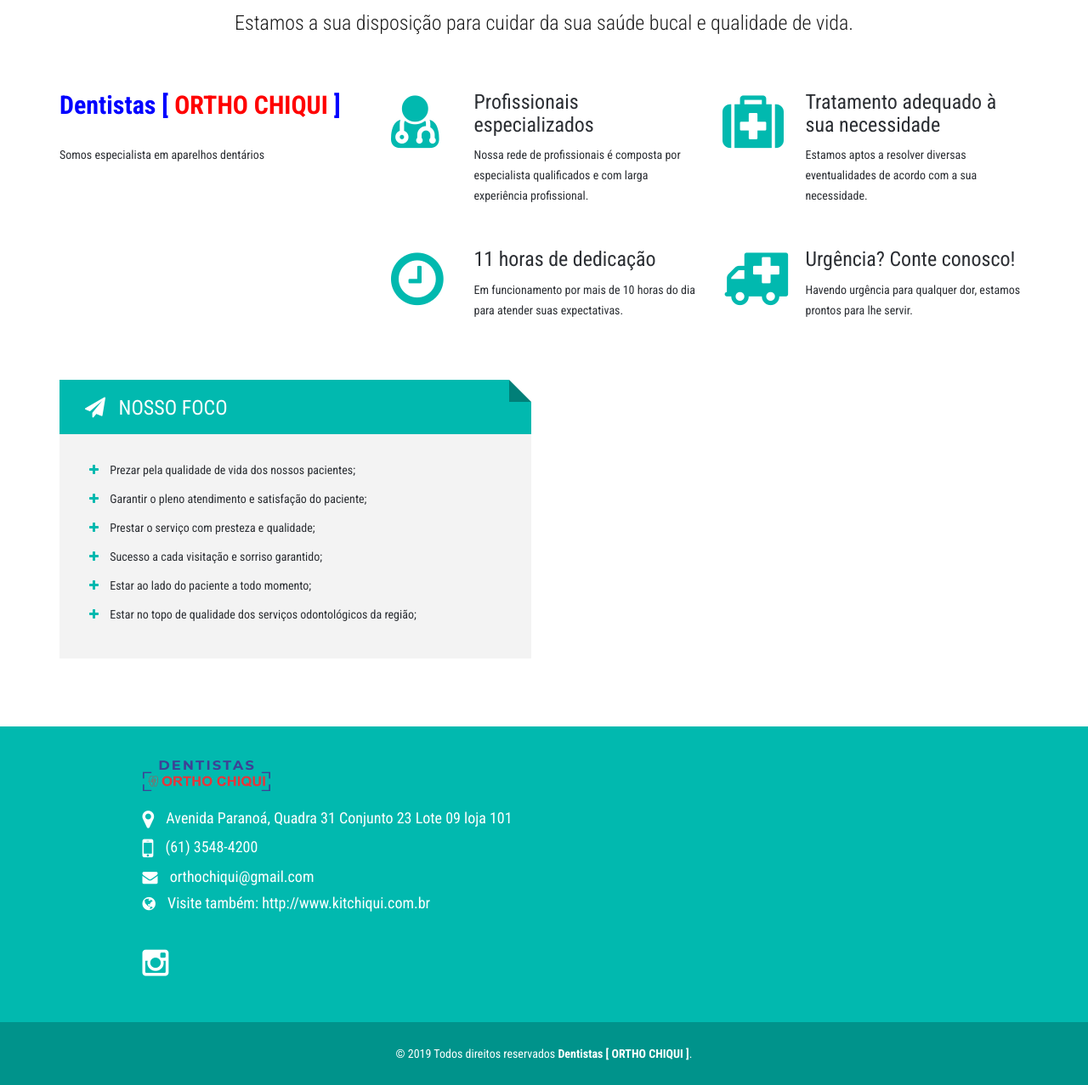
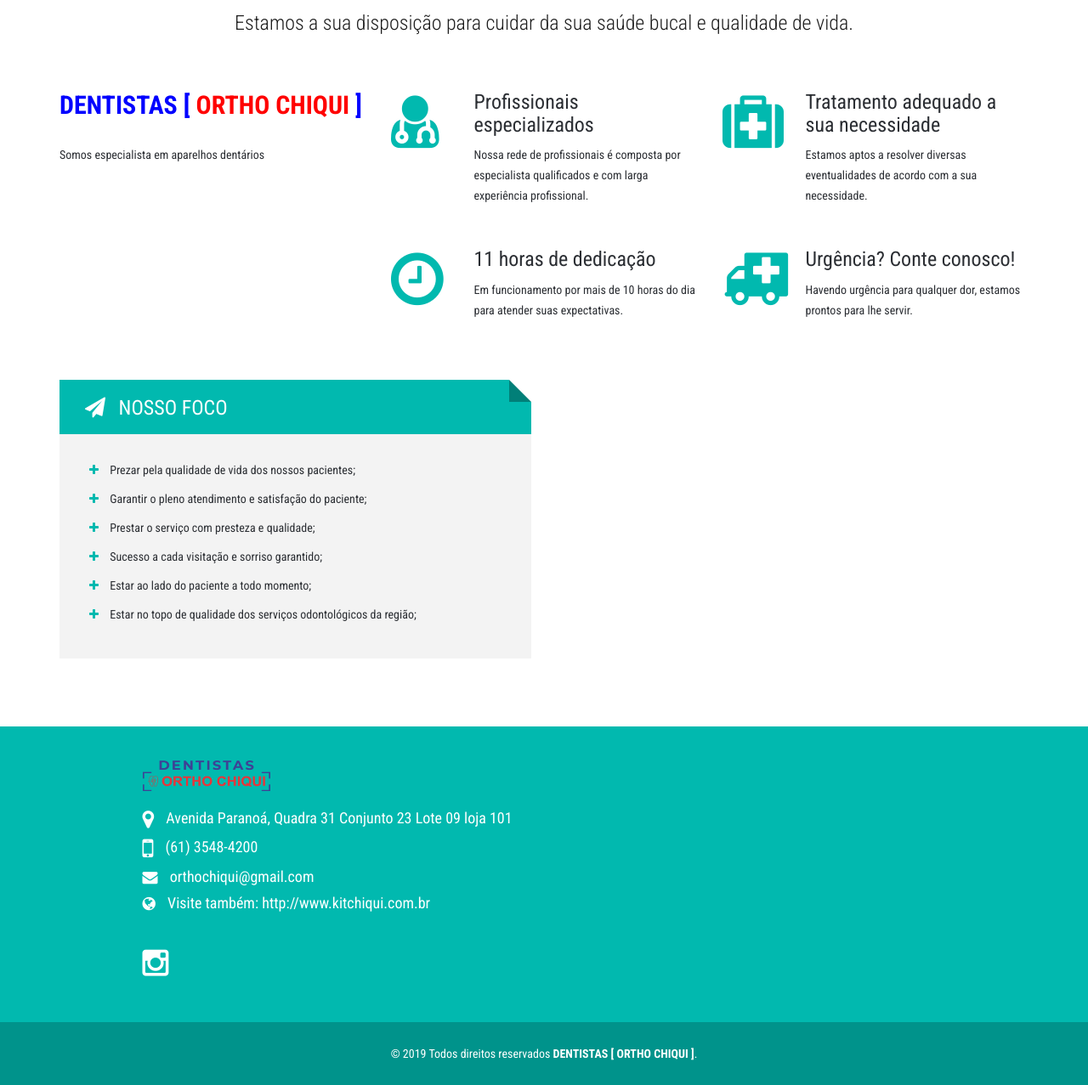
Before and after one commit to juniorots/orthochiqui, a website: page public/index.html in a window 1280 px wide. Shown: the part 1303-2580 px from the top of the page at 85% size. Drawn offline with Linux system fonts and the light colour scheme; some packages are replaced by stand-ins of ours; a web font is replaced by a local one.

Commit message:
Tratando desenvolvimento site Dentistas [ ORTHO CHIQUI ]

```diff
--- a/public/index.html
+++ b/public/index.html
@@ -8,7 +8,7 @@
 		<meta name="description" content="">
 		<meta name="author" content="">
 
-		<title>Dentistas [ ORTHO CHIQUI ]</title>
+		<title>DENTISTAS [ ORTHO CHIQUI ]</title>
 
 		<!-- Bootstrap -->
 		<link href="css/bootstrap.min.css" rel="stylesheet">
@@ -49,7 +49,7 @@
 			<div class="top-bar hidden-xs">
 				<div class="container">
 					<ul class="list-unstyled list-inline clearfix">
-						<li class="pull-left">Dentistas [ ORTHO CHIQUI ]</li>
+						<li class="pull-left">DENTISTAS [ ORTHO CHIQUI ]</li>
 						<li class="pull-right">
 							E-mail: <a href="mailto:orthochiqui@gmail.com">orthochiqui@gmail.com</a>
 						</li>
@@ -230,7 +230,7 @@
 				<div class="row">
 				<!-- Intro Block Starts -->
 					<div class="col-sm-4 col-xs-12 intro-block text-center-xs">
-						<h4><strong><span style="color: blue !important;">Dentistas [ </span>
+						<h4><strong><span style="color: blue !important;">DENTISTAS [ </span>
 							<span style="color: red !important;">ORTHO CHIQUI</span> <span style="color: blue !important;">]</span></strong></h4>
 						<!--
 						<h4>Multipurpose Static Template</h4>
@@ -269,7 +269,7 @@
 										<i class="fa fa-medkit"></i>
 									</div>
 									<div class="col-xs-9">
-										<h5>Tratamento adequado à sua necessidade</h5>
+										<h5>Tratamento adequado a sua necessidade</h5>
 										<p>
 											Estamos aptos a resolver diversas eventualidades de acordo com a sua necessidade.
 										</p>
@@ -526,7 +526,7 @@
 						<!--
 							<h2 class="footer-main-head">Dentist Clinic</h2>
 						 -->
-						 <img class="img-responsive" src="images/logoOrthoChiqui02Editado.png" alt="Dentistas [ Ortho Chiqui ]">
+						 <img class="img-responsive" src="images/logoOrthoChiqui02Editado.png" alt="DENTISTAS [ Ortho Chiqui ]">
 							<ul class="list-unstyled footer-links-style-2">
 								<li>
 									<i class="fa fa-map-marker"></i>
@@ -565,7 +565,7 @@
 		<!-- Copyright Starts -->
 			<div class="copyright">
 				<div class="container text-center">
-					&copy; 2019 Todos direitos reservados <strong>Dentistas [ ORTHO CHIQUI ]</strong>.
+					&copy; 2019 Todos direitos reservados <strong>DENTISTAS [ ORTHO CHIQUI ]</strong>.
 				</div>
 			</div>
 		<!-- Copyright Ends -->
```
